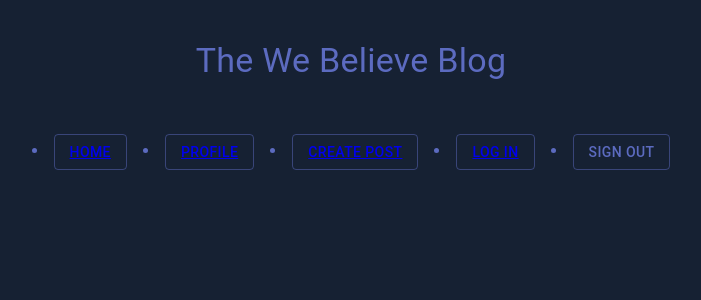
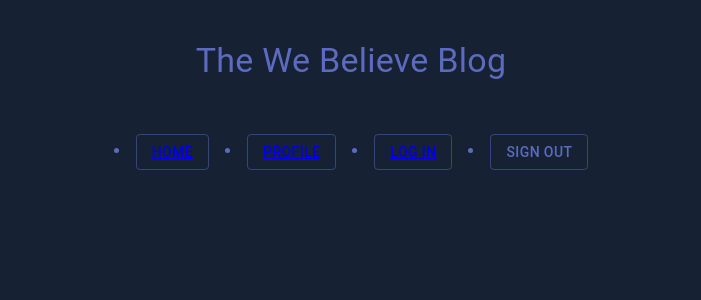
Before and after one commit to Grey-pearson/we-believe-forum, a React (Create React App) app in the folder client/: page / in a window 1280 px wide. Shown: the top 300 px of the page, without its empty margins (289-990 px from the left). Built offline with nearby package versions, Linux system fonts and the light colour scheme.

Commit message:
Changed some dev dependencies and Nav

```diff
--- a/client/package.json
+++ b/client/package.json
@@ -15,6 +15,7 @@
     "bcrypt": "^5.1.0",
     "graphql": "^16.6.0",
     "jwt-decode": "^3.1.2",
+    "nodemon": "^2.0.22",
     "react": "^18.2.0",
     "react-dom": "^18.2.0",
     "react-router-dom": "^6.10.0",
--- a/client/src/components/Nav.js
+++ b/client/src/components/Nav.js
@@ -48,13 +48,6 @@ function Nav(props) {
             </li>
             <li>
               <Button variant="outlined" color="primary">
-                <Link to="/CreatePost" activeClassName="active-link">
-                  CREATE POST
-                </Link>
-              </Button>
-            </li>
-            <li>
-              <Button variant="outlined" color="primary">
                 <Link to="/Login" activeClassName="active-link">
                   LOG IN
                 </Link>
--- a/client/src/components/PostForm.js
+++ b/client/src/components/PostForm.js
@@ -58,25 +58,22 @@ const PostForm = () => {
   };
 
   return (
-        <Card variant="outlined" sx={{
+    <Card
+      variant="outlined"
+      sx={{
         width: 300,
         minHeight: 100,
 
         margin: 'auto',
         padding: '1rem',
         borderRadius: '10px',
-            bgcolor: 'primary.main'
-
+        bgcolor: 'primary.main',
       }}
     >
-            <h3>Create your master peice of a theory here</h3>
-
+      <h3>Create your masterpiece of a theory here</h3>
 
       <>
-
-                <form
-                    onSubmit={handleFormSubmit}
-                >
+        <form onSubmit={handleFormSubmit}>
           <div>
             <TextField
               variant="outlined"
@@ -97,25 +94,25 @@ const PostForm = () => {
           </div>
 
           <CardActions disableSpacing>
-                        <Button variant="outlined" type="submit" sx={{ bgcolor: 'secondary.main', color: 'black', m: 2, }}>
+            <Button
+              variant="outlined"
+              type="submit"
+              sx={{ bgcolor: 'secondary.main', color: 'black', m: 2 }}
+            >
               Add Thought
             </Button>
             <p
-                            className={`m-0 ${characterCount === 280 || error ? 'text-danger' : ''
+              className={`m-0 ${
+                characterCount === 280 || error ? 'text-danger' : ''
               }`}
             >
               {characterCount}/280
             </p>
           </CardActions>
-                    {error && (
-                        <div>
-                            {error.message}
-                        </div>
-                    )}
+          {error && <div>{error.message}</div>}
         </form>
       </>
-
-        </Card >
+    </Card>
   );
 };
 
--- a/package.json
+++ b/package.json
@@ -33,6 +33,7 @@
     "express": "^4.18.2",
     "graphql": "^16.6.0",
     "mongodb": "^5.2.0",
+    "nodemon": "^2.0.22",
     "react-router-dom": "^6.10.0",
     "styled-components": "^5.3.9"
   },
```
Also changed, not shown: 2 other files (tests, documents, lock files or other folders). Lines whose indentation alone changed are shown as unchanged.
